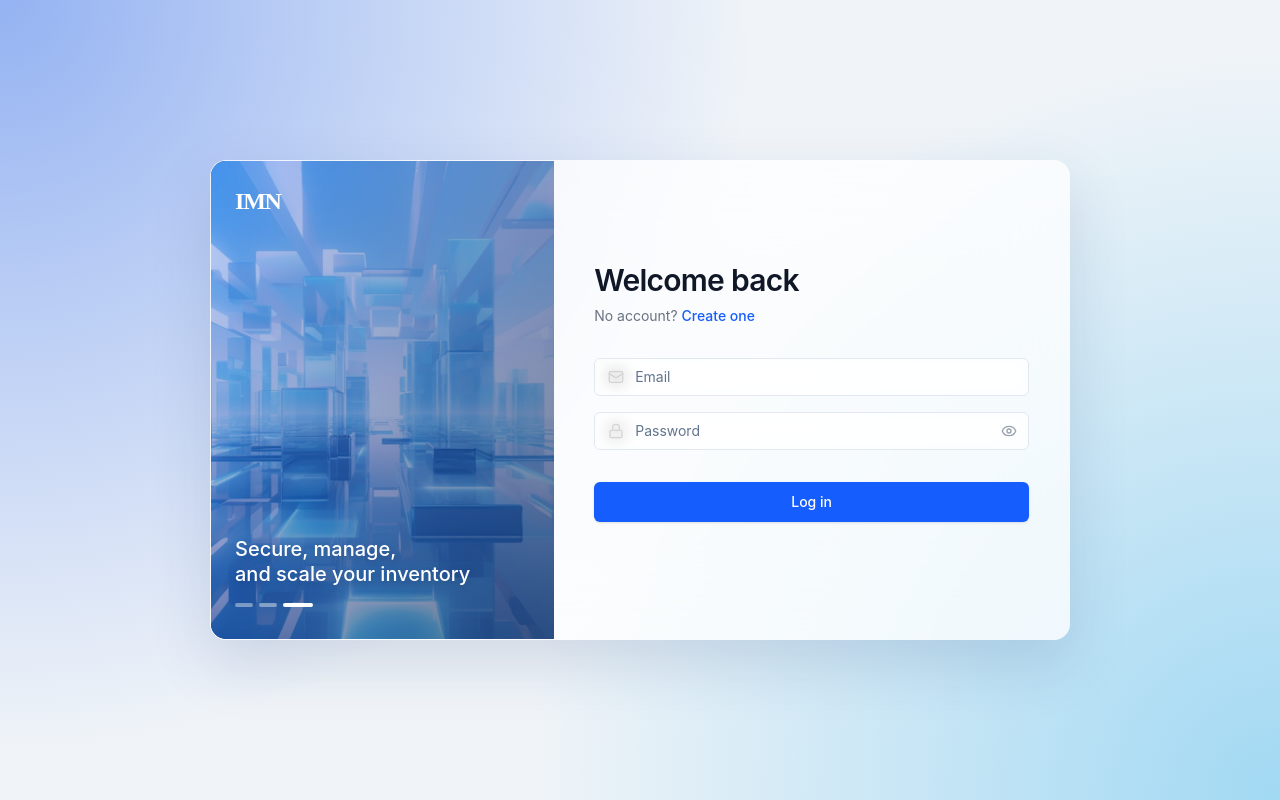
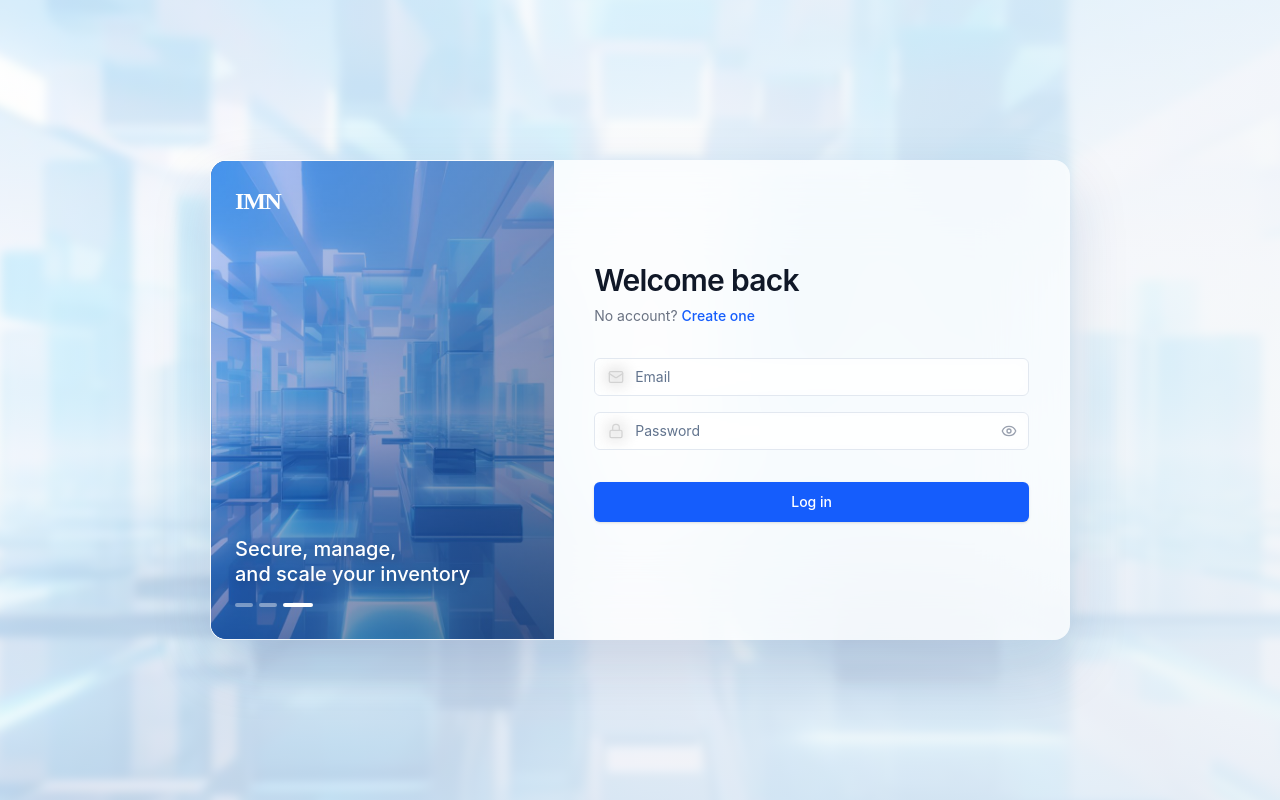
Before and after one commit to ImaneElla/inventory-system, a Next.js app in the folder frontend/: page /login in a window 1280 px wide. Built offline with nearby package versions, Linux system fonts and the light colour scheme.

Commit message:
feat: initialize global CSS with Tailwind configuration and login page styles

```diff
--- a/frontend/src/app/globals.css
+++ b/frontend/src/app/globals.css
@@ -30,16 +30,30 @@ body {
 
 .login-wrapper {
   min-height: 100vh;
-  /* Premium blurred gradient background */
-  background: radial-gradient(circle at top left, rgba(37, 99, 235, 0.45) 0%, transparent 50%),
-              radial-gradient(circle at bottom right, rgba(14, 165, 233, 0.35) 0%, transparent 50%),
-              #f0f4f8;
-  -webkit-backdrop-filter: blur(40px);
-  backdrop-filter: blur(40px);
+  width: 100%;
+  position: relative;
   display: flex;
   align-items: center;
   justify-content: center;
   padding: 20px;
+  overflow: hidden;
+}
+
+.login-wrapper::before {
+  content: "";
+  position: absolute;
+  inset: -20px; /* Slight negative inset prevents blur clipping at edges */
+  background: url('/login-bg.jpg') center/cover no-repeat;
+  filter: blur(4px);
+  z-index: -2;
+}
+
+.login-wrapper::after {
+  content: "";
+  position: absolute;
+  inset: 0;
+  background: linear-gradient(135deg, rgba(255, 255, 255, 0.6) 0%, rgba(240, 244, 248, 0.85) 100%);
+  z-index: -1;
 }
 
 /* Scrollbar styling for the right panel */
```
